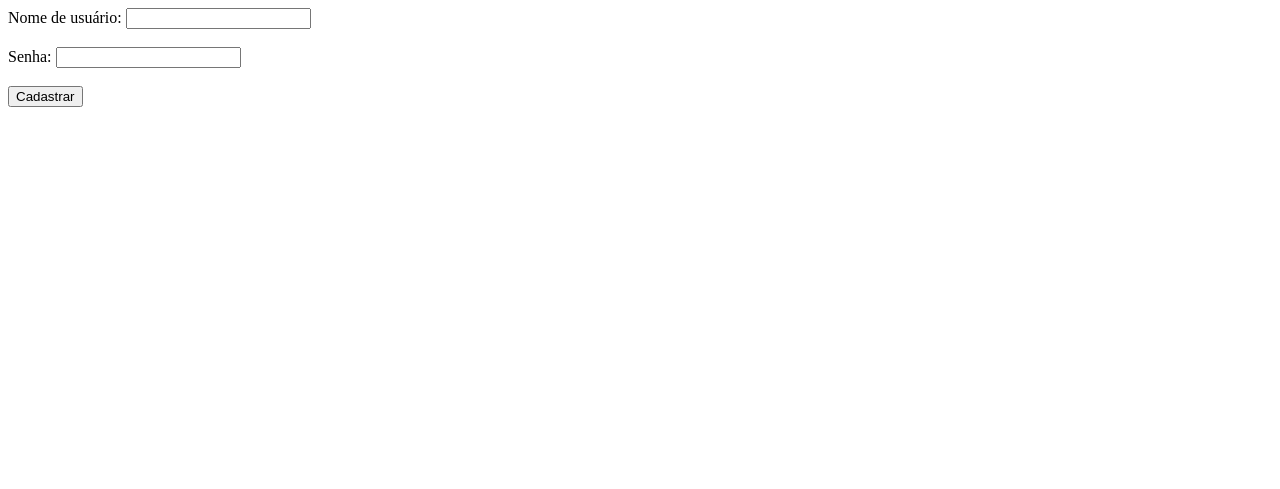
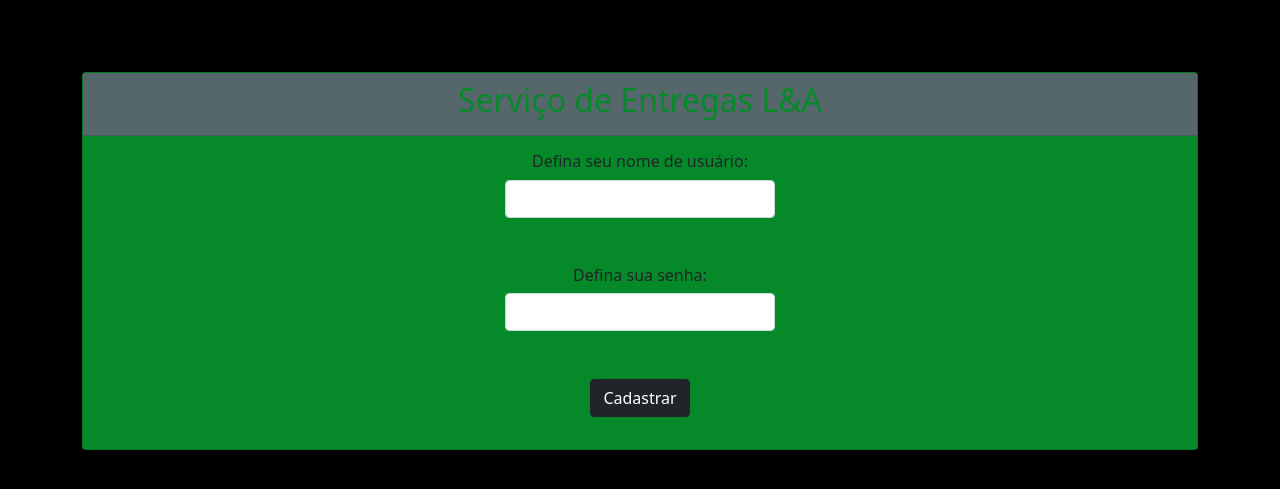
Before and after one commit to Tassy210/PPI-Ciencia-da-Computa-o, a PHP site: page /cadastro.php in a window 1280 px wide. Shown: the top 489 px of the page. Run offline with PHP 8.4, Linux system fonts and the light colour scheme.

Commit message:
Add files via upload

```diff
--- a/cadastrar_coisa.php
+++ b/cadastrar_coisa.php
@@ -90,11 +90,6 @@ include('functions/dbh.php');
 </select>
 </div>
 
-<br><br>
-<h6>Endereco: </h6>
-<div class="col-sm-3">
-<input type = "text" class="form-control"  name="endereco" />
-</div>
 
 <br><br>
 
--- a/cadastro.php
+++ b/cadastro.php
@@ -2,23 +2,48 @@
 
     <head>
 
+    <link href="https://cdn.jsdelivr.net/npm/bootstrap@5.0.2/dist/css/bootstrap.min.css" rel="stylesheet" integrity="sha384-EVSTQN3/azprG1Anm3QDgpJLIm9Nao0Yz1ztcQTwFspd3yD65VohhpuuCOmLASjC" crossorigin="anonymous">
+    <script src="https://cdn.jsdelivr.net/npm/@popperjs/core@2.9.2/dist/umd/popper.min.js" integrity="sha384-IQsoLXl5PILFhosVNubq5LC7Qb9DXgDA9i+tQ8Zj3iwWAwPtgFTxbJ8NT4GN1R8p" crossorigin="anonymous"></script>
+    <script src="https://cdn.jsdelivr.net/npm/bootstrap@5.0.2/dist/js/bootstrap.min.js" integrity="sha384-cVKIPhGWiC2Al4u+LWgxfKTRIcfu0JTxR+EQDz/bgldoEyl4H0zUF0QKbrJ0EcQF" crossorigin="anonymous"></script>
+    <link rel="stylesheet" href="https://cdn.jsdelivr.net/npm/bootstrap-icons@1.10.2/font/bootstrap-icons.css">
 
 
     </head>
 
-    <body>
+    <body  style="background-color: #000;">
+
+    <br><br><br>
+
+    <div class="container">
+    <center>
+
+    <div class="card" style="background-color: #068a29;">
+    <div class="card-header"  style="background-color: #56676b;">
+            <h2 style="color: #068a29;">Serviço de Entregas L&A</h2>
+            </div>
+    <div class="card-body">
 
     <form method="POST" action="functions/cadastrar_adm.php">
 
-    <label>Nome de usuário: </label>
-    <input type="text" name="nome" />
+    <h6>Defina seu nome de usuário: </h6>
+    <div class="col-sm-3">
+    <input type="text" class="form-control" name="nome" />
+    </div>
     <br><br>
-    <label>Senha: </label>
-    <input type="password" name="senha"/>
+    <h6>Defina sua senha: </h6>
+    <div class="col-sm-3">
+    <input type="password" class="form-control" name="senha"/>
+    </div>
     <br><br>
-    <input type="submit" value="Cadastrar"/>
+    <input type="submit" class="btn btn-dark" value="Cadastrar"/>
 
     </form>
+
+    </center>
+    </div>
+    </div>
+    </div>
+
 
     </body>
 
```
Also changed, not shown: editar_encomenda.php (+0 -7 lines).
